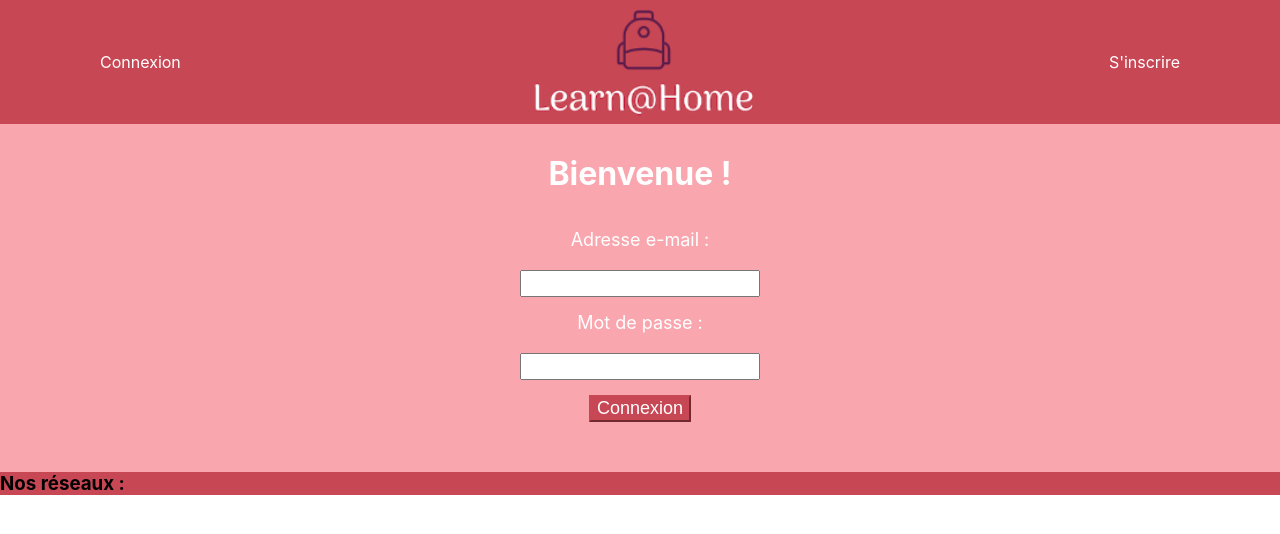
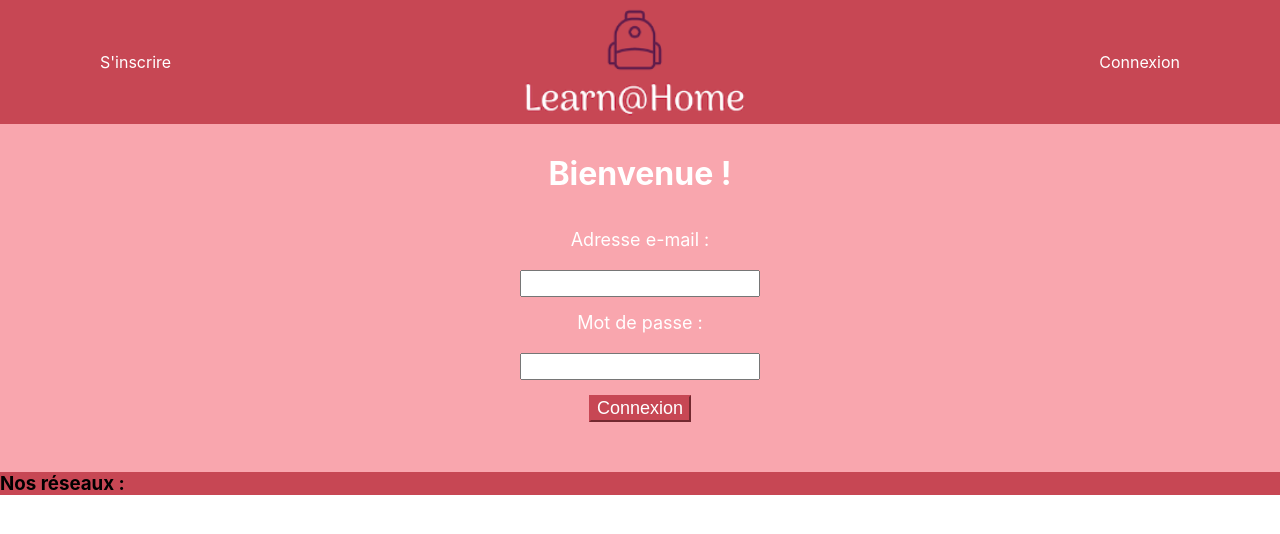
Before and after one commit to baptiste66/projet-perso, a React (Create React App) app: page /Login in a window 1280 px wide. Shown: the top 534 px of the page. Built offline with nearby package versions, Linux system fonts and the light colour scheme.

Commit message:
tokken header

```diff
--- a/src/components/header/header.jsx
+++ b/src/components/header/header.jsx
@@ -1,22 +1,49 @@
-import logo from "../../assets/logo.svg"
-import { Link } from "react-router-dom";
+import React, { useState, useEffect } from 'react';
+import { Link } from 'react-router-dom';
+import logo from '../../assets/logo.svg';
 
+export default function Header() {
+  const [isLoggedIn, setIsLoggedIn] = useState(false);
 
-export default function Header(){
-    return(
+  useEffect(() => {
+    // token?
+    const token = localStorage.getItem('token');
+    setIsLoggedIn(!!token);
+  }, []);
 
-    <header> <nav className="main-nav">
+  const handleLogout = () => {
+    localStorage.removeItem('token');
+    document.cookie = 'token=; expires=Thu, 01 Jan 1970 00:00:00 UTC; path=/;';
+    window.location.href = '/login';
+    setIsLoggedIn(false);
+  };
+
+  return (
+    <header>
+      <nav className="main-nav">
         <div className="background-header">
-<Link className="main-nav-item" to="/Login">
+              <Link className="main-nav-item" to="/signin">
+                <p>S'inscrire</p>
+              </Link> <Link className="main-nav-item" to="/">
+            <img src={logo} alt="logo"/>
+          </Link>
+          {isLoggedIn ? (
+            <>
+              <Link className="main-nav-item" to="/" onClick={handleLogout}>
+                <p>Déconnexion</p>
+              </Link>
+            </>
+          ) : (
+            <>
+              <Link className="main-nav-item" to="/login">
                 <p>Connexion</p>
               </Link>
-<Link className="main-nav-item" to="/Index">
-<img src={logo} alt="logo"/> </Link>
-<Link className="main-nav-item" to="/Signin">
-<p>S'inscrire</p>
-</Link>
+
+            </>
+          )}
+
         </div>
       </nav>
     </header>
-    )
+  );
 }
--- a/src/pages/login.jsx
+++ b/src/pages/login.jsx
@@ -1,6 +1,7 @@
 import React, { useState } from 'react';
 import Header from '../components/header/header';
 import { useAuth } from '../components/auth/auth';
+import { useNavigate } from 'react-router-dom';
 import "../style/index.css";
 
 const Login = () => {
@@ -8,6 +9,7 @@ const Login = () => {
   const [password, setPassword] = useState('');
   const [message, setMessage] = useState('');
   const { login } = useAuth();
+  const navigate = useNavigate();
 
   const handleLogin = async (e) => {
     e.preventDefault();
@@ -17,11 +19,12 @@ const Login = () => {
         headers: { 'Content-Type': 'application/json' },
         body: JSON.stringify({ email, password }),
       });
-
       const data = await response.json();
-        if (response.ok) {
+      if (response.ok && data.token) {
+                  localStorage.setItem('token', data.token);
         login(data.token);
         setMessage('Connexion réussie !');
+        navigate('/index');
       } else {
         setMessage('Échec de la connexion');
       }
@@ -30,7 +33,6 @@ const Login = () => {
       setMessage('Erreur lors de la connexion');
     }
   };
-
     return (
         <>
             <Header />
```
Lines whose indentation alone changed are shown as unchanged.
